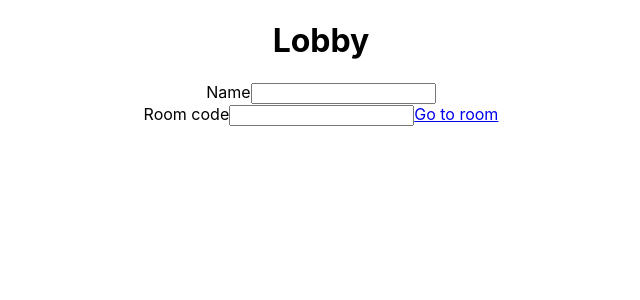
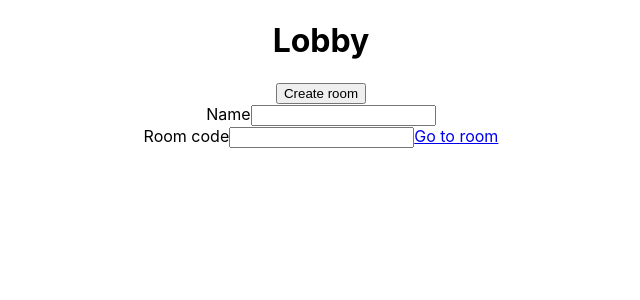
Before and after one commit to chardos/chat-app, a React (Create React App) app: page / in a window 1280 px wide. Shown: the top 300 px of the page, without its empty margins (319-959 px from the left). Built offline with nearby package versions, Linux system fonts and the light colour scheme.

Commit message:
Create room

```diff
--- a/src/components/Lobby.js
+++ b/src/components/Lobby.js
@@ -1,9 +1,11 @@
 import { useState } from 'react';
-import { Link } from 'react-router-dom';
+import { Link, useNavigate } from 'react-router-dom';
+import { generateRoomCode } from '../utils';
 
 const Lobby = () => {
   const [name, setName] = useState(localStorage.getItem('username'));
   const [roomCode, setRoomCode] = useState();
+  const navigate = useNavigate();
 
   const onNameChange = (e) => {
     const name = e.target.value;
@@ -14,10 +16,17 @@ const Lobby = () => {
   const onRoomCodeChange = (e) => {
     setRoomCode(e.target.value);
   };
+  const onCreateRoom = (e) => {
+    const roomCode = generateRoomCode();
+    navigate(`/${roomCode}`);
+  };
 
   return (
     <div>
       <h1>Lobby</h1>
+      <button onClick={onCreateRoom}>Create room</button>
+
+      <br />
       <label htmlFor="name">Name</label>
       <input id="name" onChange={onNameChange} value={name} />
       <br />
--- a/src/utils.js
+++ b/src/utils.js
@@ -1,2 +1,10 @@
 export const convertToArray = (firebaseData) =>
   Object.keys(firebaseData).map((key) => firebaseData[key]);
+
+export const generateRoomCode = () => {
+  const CHARACTERS = 'ABCDEFGHIJKLMNOPQRSTUVWXYZ';
+  return Array(4)
+    .fill(null)
+    .map(() => CHARACTERS[Math.floor(Math.random() * CHARACTERS.length)])
+    .join('');
+};
```
